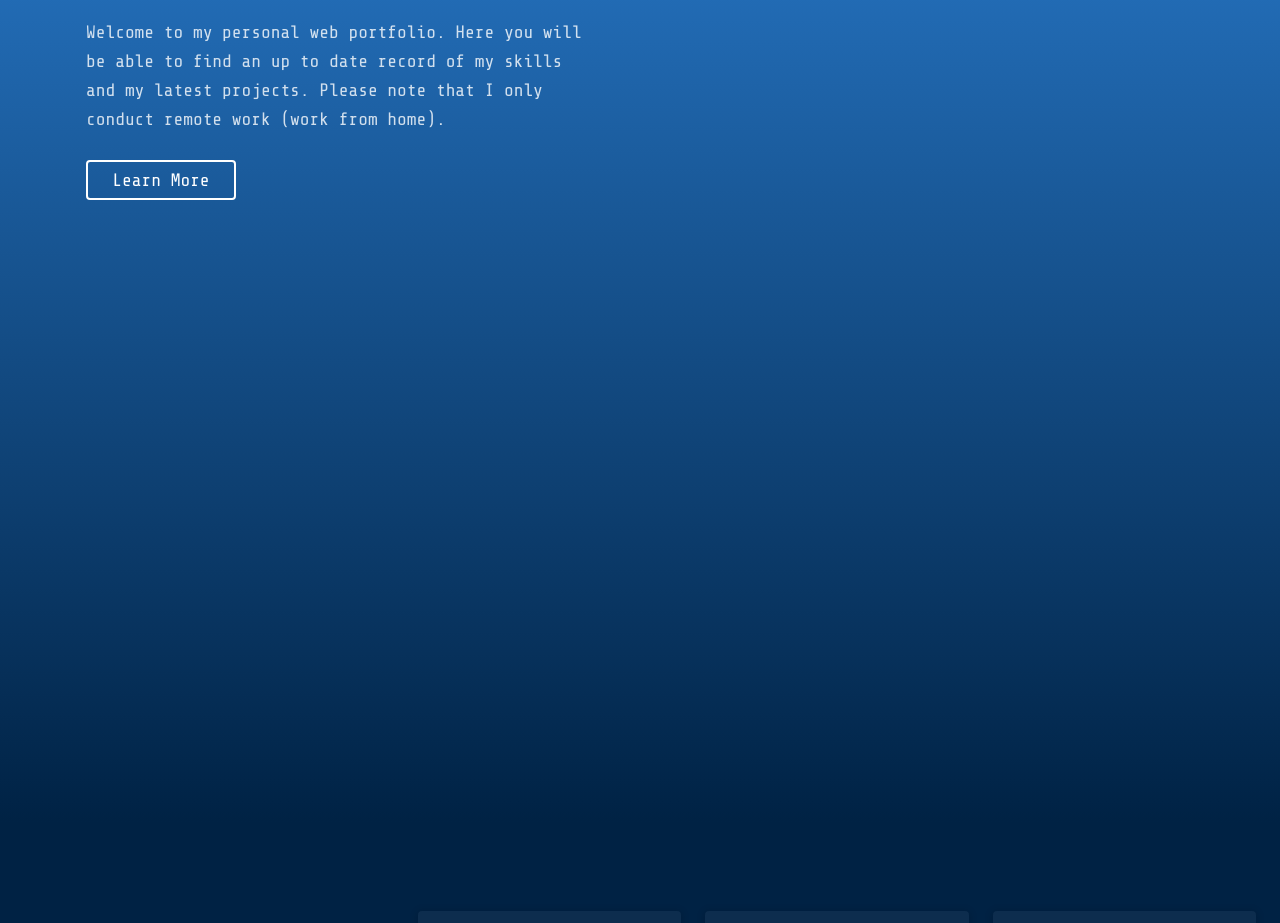
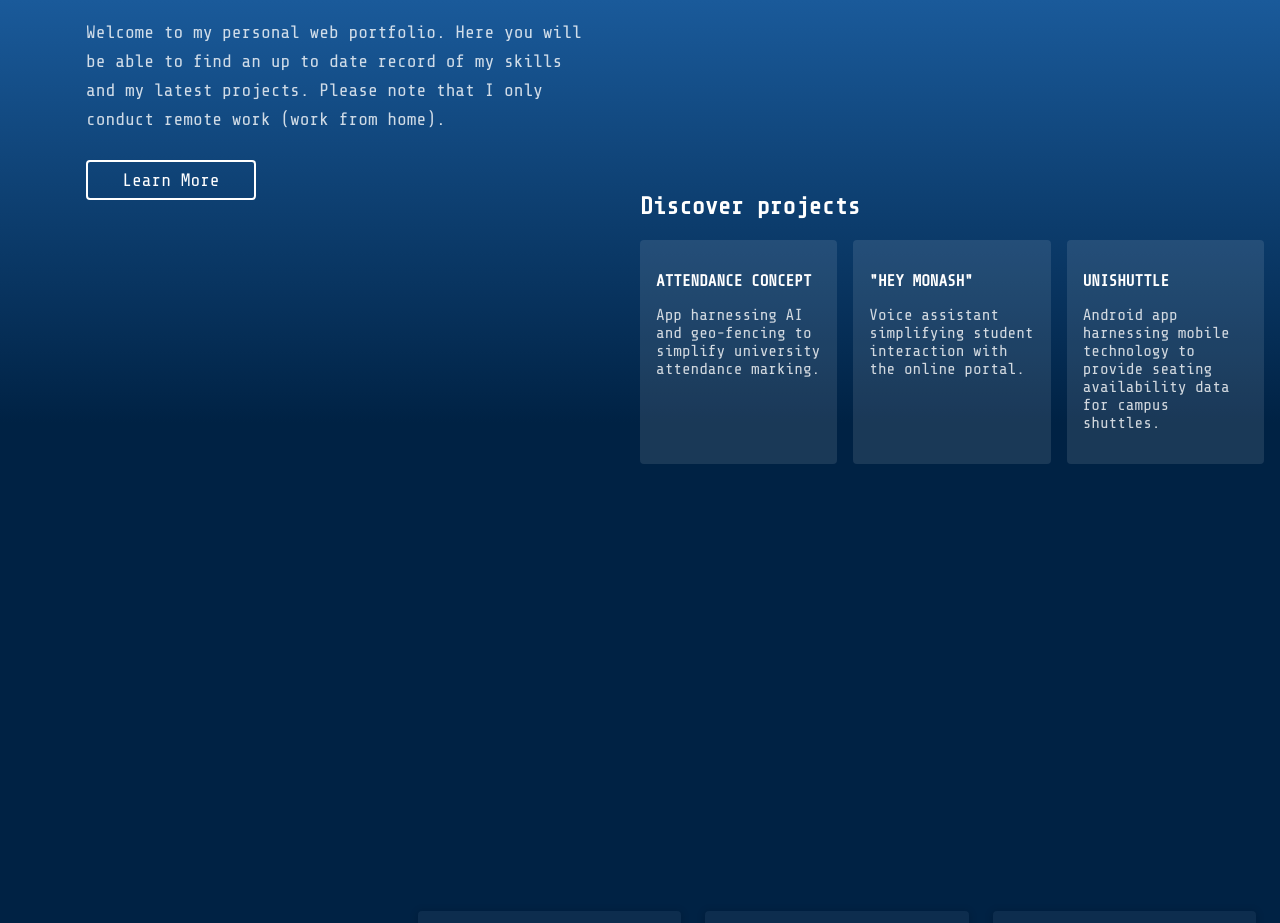
Before and after one commit to vinualwis/vinualwis.github.io, a plain HTML site: page index.html in a window 1280 px wide. Shown: the part 377-1300 px from the top of the page. Drawn offline with nearby package versions, Linux system fonts and the light colour scheme.

Commit message:
Latest code

```diff
--- a/index.css
+++ b/index.css
@@ -27,7 +27,7 @@ main, header {
 header {
   position: absolute;
   z-index: 1;
-  height: 54px;
+  height: 60px;
   width: 100%;
 }
 
@@ -38,9 +38,11 @@ header {
 
 .header-container {
   display: flex;
-  margin: 12px 16px 12px 16px;
+  padding: 36px 16px 16px 16px;
+  box-sizing: border-box;
   justify-content: space-between;
   align-items: center;
+  height: 100%;
 }
 
 .slidein {
@@ -217,7 +219,8 @@ h3 {
   background: linear-gradient(180deg, rgba(49,140,231,1) 0%, rgba(0,34,68,1) 100%);
 }
 
-#home > button {
+#home > a {
+  display: block;
   min-width: 150px;
   font-size: large;
   background-color: rgba(0,0,0,0);
@@ -227,7 +230,8 @@ h3 {
   padding: 8px;
   font-family: var(--main-font-family);
   margin-top: 8px;
-  display: block;
+  text-decoration: none;
+  text-align: center;
 }
 
 #home {
@@ -249,6 +253,10 @@ h3 {
 #home > p {
   width: fit-content;
   text-align: center;
+}
+
+#home > .project-overview {
+  display: none;
 }
 
 /* || Skills Section */
@@ -480,7 +488,46 @@ span.checked {
 
 /* Large screen styling */
 @media (min-width: 1200px ){
+  #home > .project-overview {
+    display: flex;
+    height: 250px;
+    width: 50%;
+    padding-bottom: 16px;
+    position: absolute;
+    bottom: 0;
+    right: 0;
+    box-sizing: border-box;
+    flex-direction: column;
+  }
 
+  .overview-container {
+    display: flex;
+    height: 100%;
+    width: 100%;
+    box-sizing: border-box;
+  }
+
+  .overview {
+    height: 100%;
+    width: 300px;
+    margin-bottom: 16px;
+    margin-right: 16px;
+    background-color: rgba(255,255,255,10%);
+    border-radius: 4px;
+    transition: transform 0.2s ease-in-out;
+    display: flex;
+    flex-direction: column;
+    padding: 16px;
+    box-sizing: border-box;
+  }
+
+  .overview:hover {
+    transform: scale(1.05,1.05);
+  }
+
+  .overview > span {
+    color: rgba(255,255,255,80%);
+  }
 
   main {
     position: absolute;
@@ -500,7 +547,7 @@ span.checked {
     padding-left: 86px;
     box-sizing: border-box;
     align-items: flex-start;
-    height: 1200px;
+    height: 100vh;
   }
 
   #home > h1 {
--- a/index.html
+++ b/index.html
@@ -6,6 +6,7 @@
     <meta name="description" content="Vinu Alwis Web Portfolio">
     <meta charset="utf-8">
     <meta name="viewport" content="width=device-width,initial-scale=1">
+    <link rel="shortcut icon" href="./assets/appFavicon.png" type="image/x-icon">
     <link rel="stylesheet" href="./index.css">
     <link href="https://fonts.googleapis.com/css2?family=Share+Tech+Mono&display=swap" rel="stylesheet">
     <link rel="stylesheet" href="https://cdnjs.cloudflare.com/ajax/libs/font-awesome/4.7.0/css/font-awesome.min.css">
@@ -50,7 +51,26 @@
          Welcome to my personal web portfolio. Here you will be able to find an up to date record of my skills and my latest projects.
          Please note that I only conduct remote work (work from home).
        </p>
-       <button class="invisible" onclick='window.location="#languages"'>Learn More</button>
+       <a class="invisible" href="#languages">Learn More</a>
+       <div class="project-overview">
+        <h2 class="primary invisible">
+          Discover projects
+        </h2>
+        <div class="overview-container">
+          <div class="overview invisible" id="acOverview">
+            <h3 class="primary">ATTENDANCE CONCEPT</h3>
+            <span class="primary">App harnessing AI and geo-fencing to simplify university attendance marking.</span>
+          </div>
+          <div class="overview invisible" id="hmOverview">
+            <h3 class="primary">"HEY MONASH"</h3>
+            <span class="primary">Voice assistant simplifying student interaction with the online portal.</span>
+          </div>
+          <div class="overview invisible" id="usOverview">
+            <h3 class="primary">UNISHUTTLE</h3>
+            <span class="primary">Android app harnessing mobile technology to provide seating availability data for campus shuttles.</span>
+          </div>
+        </div>
+       </div>
       </section>
       <section class="content-section" id="languages">
           <div class="description" id="languageDescription">
--- a/index.js
+++ b/index.js
@@ -206,9 +206,29 @@ const homeAnimation = () => {
     homeDescription.classList.remove('invisible');
     homeDescription.classList.add('slideup');
     setTimeout(() => {
-      const homeButton = document.querySelector('#home > button');
+      const homeButton = document.querySelector('#home > a');
       homeButton.classList.remove('invisible');
       homeButton.classList.add('slideup');
+      setTimeout(() => {
+        const overviewTitle = document.querySelector('#home > .project-overview > h2');
+        overviewTitle.classList.remove('invisible');
+        overviewTitle.classList.add('slideup');
+        setTimeout(() => {
+          const acOverview = document.querySelector('#acOverview');
+          acOverview.classList.remove('invisible');
+          acOverview.classList.add('slideup');
+          setTimeout(() => {
+            const hmOverview = document.querySelector('#hmOverview');
+            hmOverview.classList.remove('invisible');
+            hmOverview.classList.add('slideup');
+            setTimeout(() => {
+              const usOverview = document.querySelector('#usOverview');
+              usOverview.classList.remove('invisible');
+              usOverview.classList.add('slideup');
+            },200);
+          },200);
+        },200);
+      },200);
     },200);
   },200);
 }
```
Also changed, not shown: assets/appFavicon.png (added).
